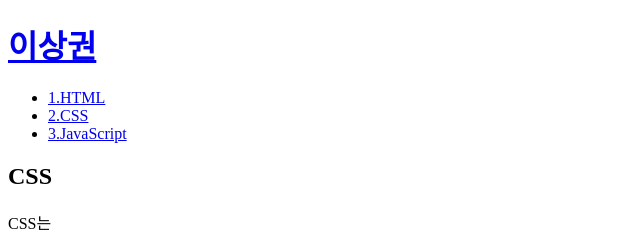
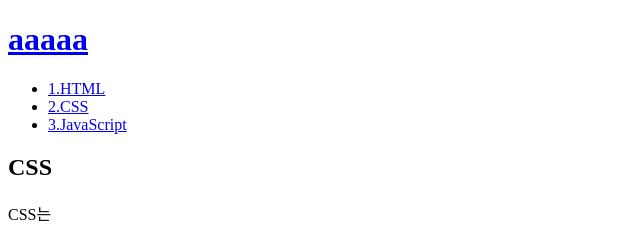
Before and after one commit to LeeBonHoon1/sangkwon, a plain HTML site: page index.html in a window 1280 px wide. Shown: the top 232 px of the page, without its empty margins (0-640 px from the left). Drawn offline with Linux system fonts and the light colour scheme.

Commit message:
Add files via upload

```diff
--- a/index.html
+++ b/index.html
@@ -5,7 +5,7 @@
     <meta charset="utf-8">
 </head>
 <body>
-    <h1><a href="index.html">이상권</a></h1>
+    <h1><a href="index.html">aaaaa</a></h1>
     <ul>
         <li><a href="1.html">1.HTML</a></li>
         <li><a href="2.html">2.CSS</a></li>
```
